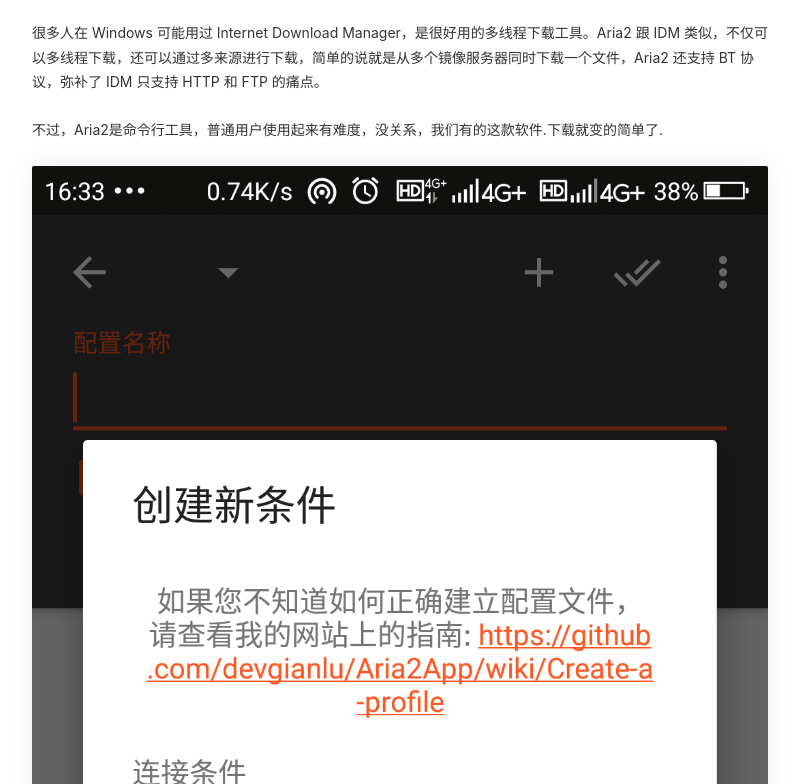
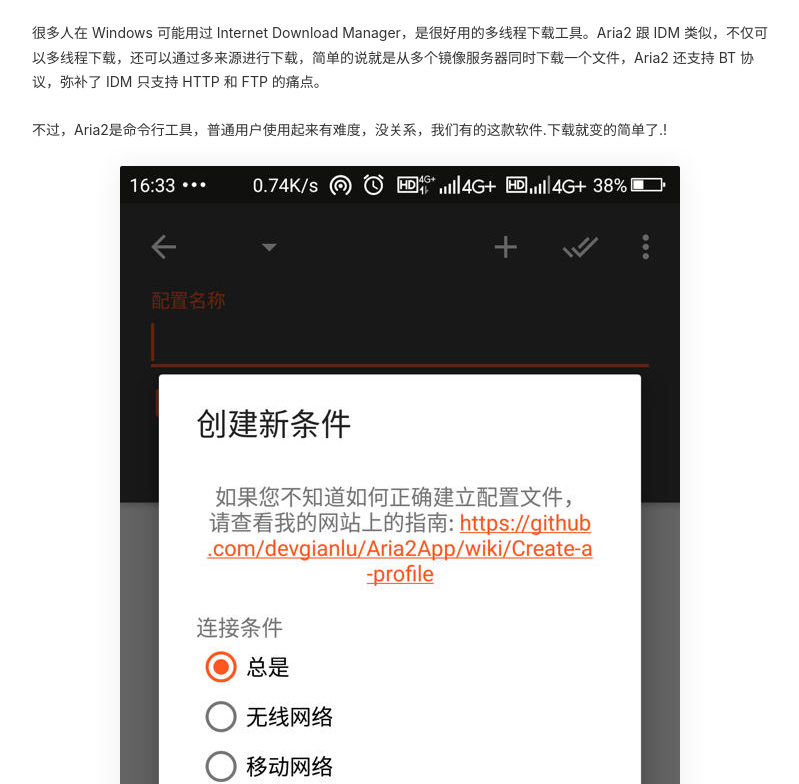
Before and after one commit to guang86/guang86.github.io, a plain HTML site: page post/android-shang-bi-jiao-fang-bian-hao-yong-de-aria2-app-ke-hu-duan/index.html in a window 1280 px wide. Shown: the part 636-1420 px from the top of the page, without its empty margins (240-1039 px from the left). Drawn offline with nearby package versions, Linux system fonts and the light colour scheme.

Commit message:
update from hve: 2019-03-09 17:07:43

```diff
--- a/post/android-shang-bi-jiao-fang-bian-hao-yong-de-aria2-app-ke-hu-duan/index.html
+++ b/post/android-shang-bi-jiao-fang-bian-hao-yong-de-aria2-app-ke-hu-duan/index.html
@@ -74,7 +74,7 @@
               <p>Aria2 简介</p>
 <p>Aria2 是一个多平台轻量级，支持 HTTP、FTP、BitTorrent 等多协议、多来源的命令行下载工具。Aria2 可以从多个来源、多个协议下载资源，最大的程度上利用了你的带宽。Aria2 有着非常小的资源占用，在关闭磁盘缓存的情况下，物理内存占用通常为 4M（正常 HTTP/FTP 下载的情况下），BitTorrent 下载每秒2.8M/S的情况下，CPU 占有率约为 6%。Aria2 支持 JSON-RPC 和 XML-RPC 接口远程调用。</p>
 <p>很多人在 Windows 可能用过 Internet Download Manager，是很好用的多线程下载工具。Aria2 跟 IDM 类似，不仅可以多线程下载，还可以通过多来源进行下载，简单的说就是从多个镜像服务器同时下载一个文件，Aria2 还支持 BT 协议，弥补了 IDM 只支持 HTTP 和 FTP 的痛点。</p>
-<p>不过，Aria2是命令行工具，普通用户使用起来有难度，没关系，我们有的这款软件.下载就变的简单了.<img src="https://guang86.github.io/post-images/1552120563656.png" alt=""></p>
+<p>不过，Aria2是命令行工具，普通用户使用起来有难度，没关系，我们有的这款软件.下载就变的简单了.!<br><img src="https://guang86.github.io/post-images/1552122434021.jpg" alt=""></p>
 
             </div>
           </article>
```
Also changed, not shown: post-images/1552122434021.jpg (added).
